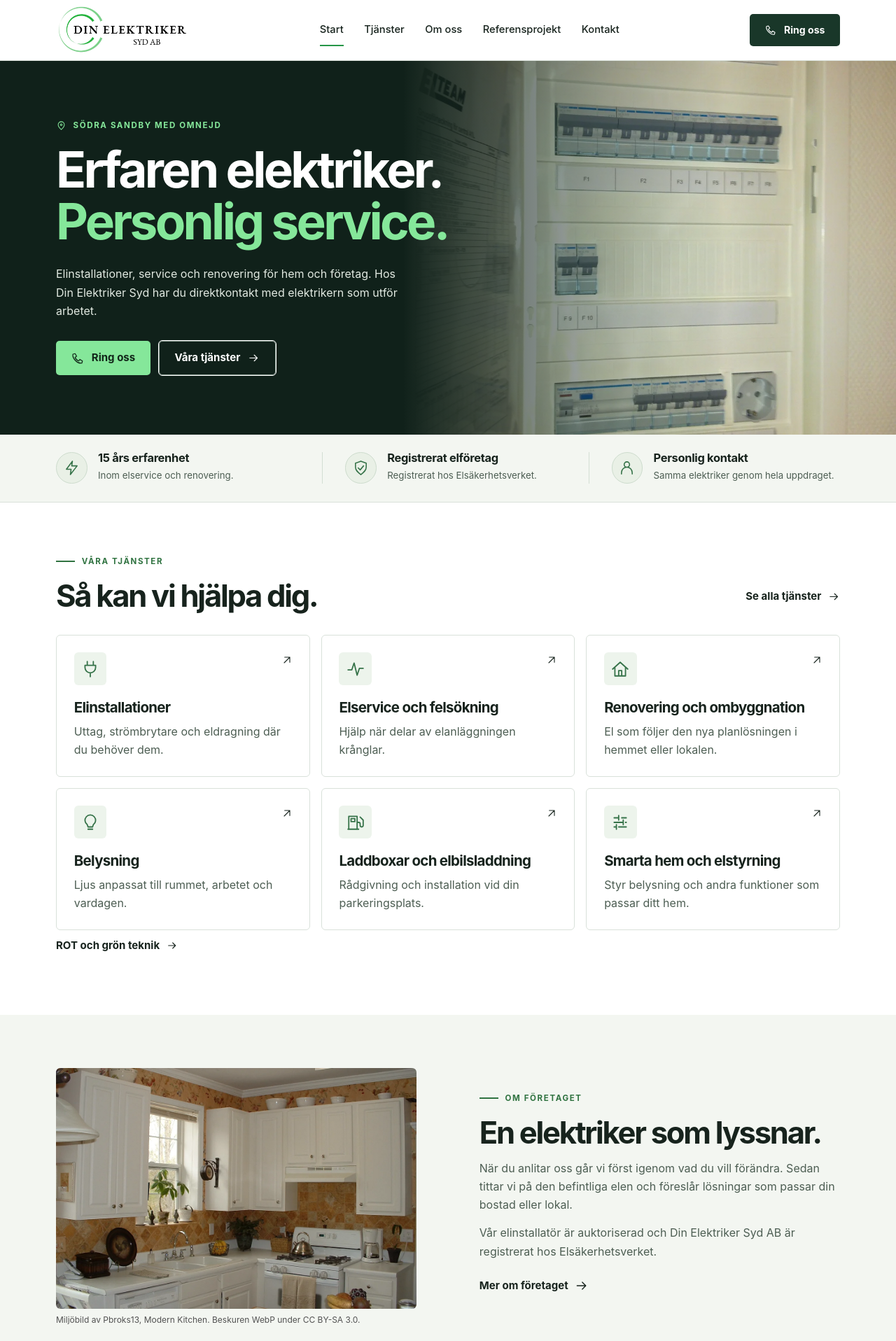
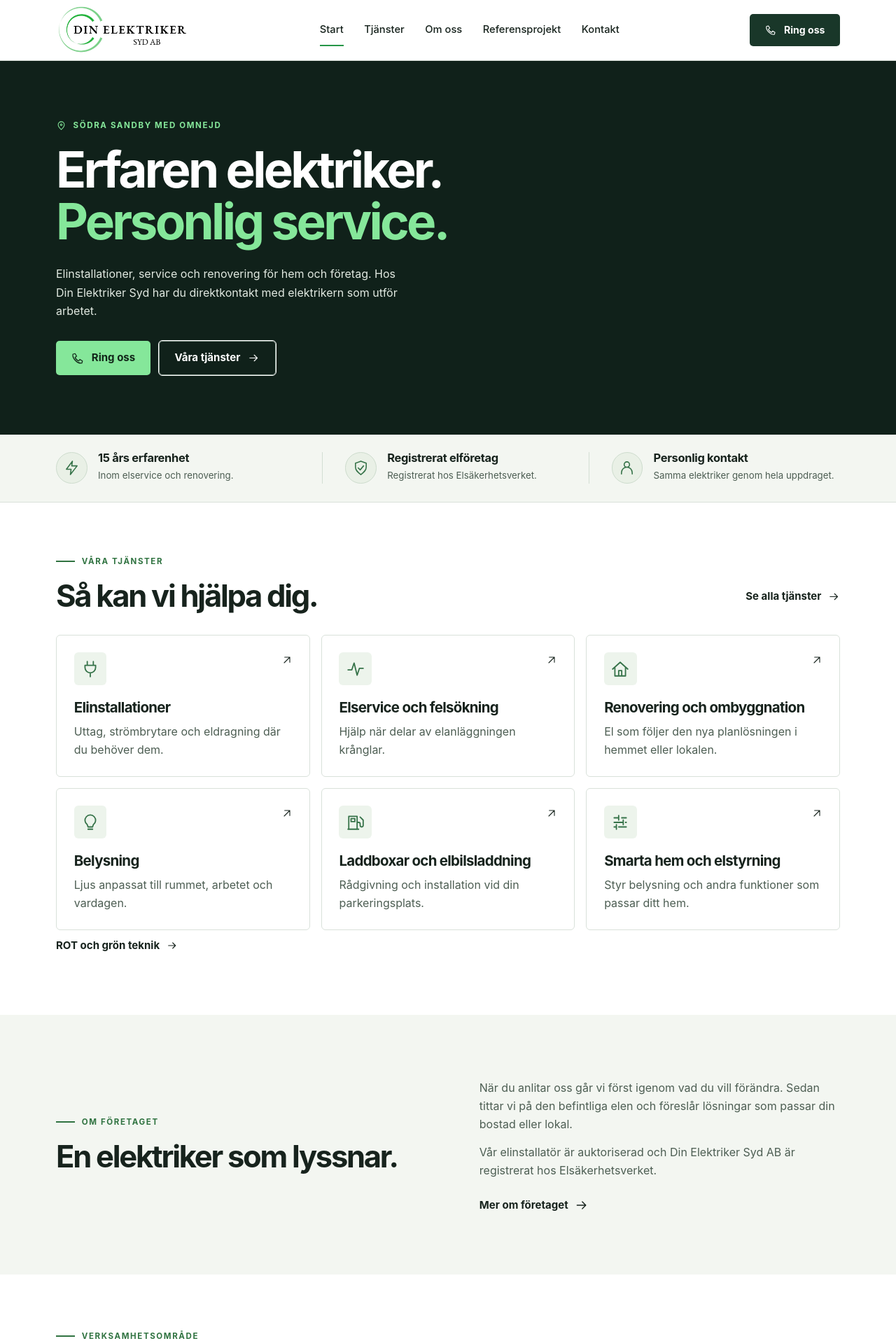
Before and after one commit to JohanKroger/din-elektriker-syd, a Next.js app: page / in a window 1280 px wide. Shown: the top 1916 px of the page at 70% size. Built offline with nearby package versions, Linux system fonts and the light colour scheme.

Commit message:
Visa webbplatsen utan fotografier

```diff
--- a/app/components/KitchenPhoto.tsx
+++ /dev/null
@@ -1,31 +0,0 @@
-import Image from "next/image";
-
-export function KitchenPhoto() {
-	return (
-		<figure>
-			<Image
-				src="/belysning.webp"
-				width={1200}
-				height={800}
-				alt="Köksinteriör med arbetsytor och takbelysning"
-			/>
-			<figcaption className="mt-2 text-xs text-neutral-600">
-				Miljöbild av Pbroks13,{" "}
-				<a
-					className="underline"
-					href="https://commons.wikimedia.org/wiki/File:Modern_Kitchen.jpg"
-				>
-					Modern Kitchen
-				</a>
-				. Beskuren WebP under{" "}
-				<a
-					className="underline"
-					href="https://creativecommons.org/licenses/by-sa/3.0/"
-				>
-					CC BY-SA 3.0
-				</a>
-				.
-			</figcaption>
-		</figure>
-	);
-}
--- a/app/data/seo.ts
+++ b/app/data/seo.ts
@@ -19,7 +19,7 @@ export function pageMeta(
 			type: "website",
 			siteName: company.name,
 			url,
-			images: siteUrl ? [`${siteUrl}/elcentral.webp`] : undefined,
+			images: siteUrl ? [`${siteUrl}/logotyp.png`] : undefined,
 		},
 	};
 }
--- a/app/globals.css
+++ b/app/globals.css
@@ -167,33 +167,12 @@ footer a:hover,
 	isolation: isolate;
 	position: relative;
 }
-.hero-photo {
-	position: absolute;
-	inset: 0 0 0 45%;
-	z-index: -1;
-}
-.hero-photo img {
-	width: 100%;
-	height: 100%;
-	object-fit: cover;
-	object-position: 50% 45%;
-}
-.hero-photo::after {
-	content: "";
-	position: absolute;
-	inset: 0;
-	background: linear-gradient(
-		90deg,
-		#10211a 0%,
-		rgba(16, 33, 26, 0.59) 22%,
-		rgba(9, 22, 16, 0.08) 65%
-	);
-}
+
 .hero-inner {
 	padding-block: clamp(4.2rem, 6.6vw, 7.5rem);
 }
 .hero-copy {
-	max-width: 58%;
+	max-width: 56rem;
 }
 .kicker {
 	gap: 0.6rem;
@@ -345,13 +324,6 @@ footer a:hover,
 }
 .story-bg {
 	background: var(--wash);
-}
-.story img {
-	width: 100%;
-	height: auto;
-	aspect-ratio: 3 / 2;
-	object-fit: cover;
-	border-radius: 6px;
 }
 .story h3 {
 	margin-top: 1.7rem;
@@ -531,20 +503,7 @@ footer {
 	.logo {
 		width: 8.4rem;
 	}
-	.hero-photo {
-		inset: 0;
-	}
-	.hero-photo img {
-		object-position: 75% 40%;
-	}
-	.hero-photo::after {
-		background: linear-gradient(
-			90deg,
-			rgba(11, 28, 19, 0.95),
-			rgba(11, 28, 19, 0.8) 75%,
-			rgba(11, 28, 19, 0.7)
-		);
-	}
+
 	.hero-inner {
 		padding-block: 3.8rem;
 	}
@@ -559,14 +518,14 @@ footer {
 	}
 	.actions {
 		flex-wrap: wrap;
-		gap: .5rem;
+		gap: 0.5rem;
 	}
 	.button {
 		padding-inline: 1rem;
 	}
 	.actions .button {
-		font-size: .88rem;
-		padding-inline: .8rem;
+		font-size: 0.88rem;
+		padding-inline: 0.8rem;
 	}
 	.trust-grid,
 	.split,
--- a/app/om-oss/page.tsx
+++ b/app/om-oss/page.tsx
@@ -1,4 +1,3 @@
-import { KitchenPhoto } from "../components/KitchenPhoto";
 import { Area, ContactSection, Intro } from "../components/Sections";
 import { pageMeta } from "../data/seo";
 import { company } from "../data/company";
@@ -16,10 +15,11 @@ export default function About() {
 				arbete.
 			</Intro>
 			<section className="wrap story">
-				<KitchenPhoto />
 				<div>
 					<p className="kicker">Arbetssätt</p>
 					<h2>Först ett samtal, sedan en lösning.</h2>
+				</div>
+				<div>
 					<p>
 						Med 15 år inom service och renovering har vi erfarenhet av arbete i
 						befintliga bostäder och lokaler. Det börjar med att du berättar vad
--- a/app/page.tsx
+++ b/app/page.tsx
@@ -1,5 +1,3 @@
-import { KitchenPhoto } from "./components/KitchenPhoto";
-import Image from "next/image";
 import { Icon } from "./components/Icon";
 import { Area, ContactSection, ProjectList } from "./components/Sections";
 import { phoneHref } from "./data/company";
@@ -20,15 +18,6 @@ export default function Home() {
 	return (
 		<>
 			<section className="hero">
-				<div className="hero-photo">
-					<Image
-						src="/elcentral.webp"
-						alt="Elcentral med huvudbrytare, dvärgbrytare och jordfelsbrytare"
-						width={1122}
-						height={1402}
-						priority
-					/>
-				</div>
 				<div className="wrap hero-inner">
 					<div className="hero-copy">
 						<p className="kicker light">
@@ -101,10 +90,11 @@ export default function Home() {
 			</section>
 			<section className="story-bg">
 				<div className="wrap story">
-					<KitchenPhoto />
 					<div>
 						<p className="kicker">Om företaget</p>
 						<h2>En elektriker som lyssnar.</h2>
+					</div>
+					<div>
 						<p>
 							När du anlitar oss går vi först igenom vad du vill förändra. Sedan
 							tittar vi på den befintliga elen och föreslår lösningar som passar
```
